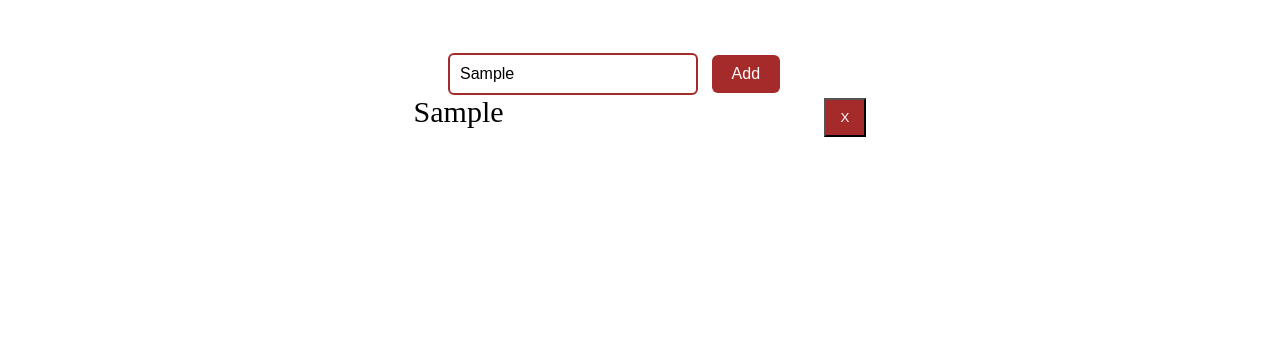
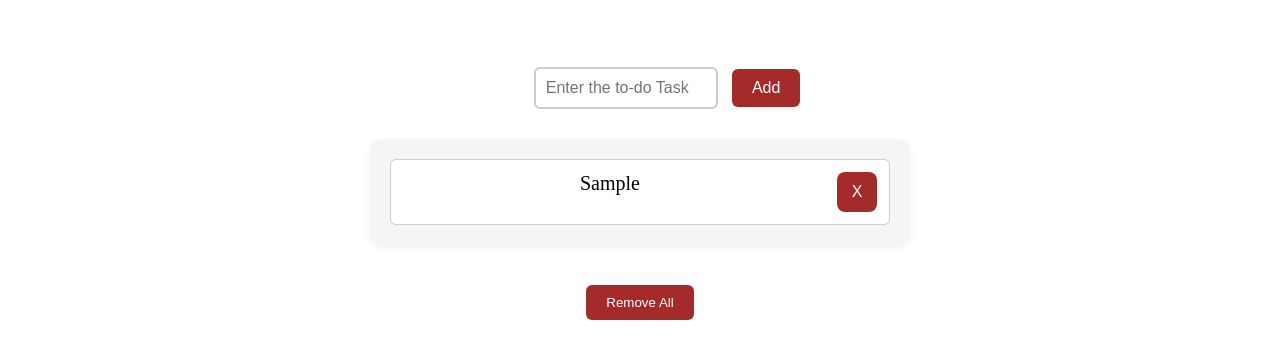
Before and after one commit to ashutoshvarmadhondi/My-Cohort-Learning, a plain HTML site: page Assignments/TodoWebApp/index.html in a window 1280 px wide. Both pictures are taken after typing "Sample" into the empty fields and a click on the button "Add". Shown: the part 60-418 px from the top of the page. Drawn offline with Linux system fonts and the light colour scheme.

Commit message:
fix all the bugs and release to-do app

```diff
--- a/Assignments/TodoWebApp/index.html
+++ b/Assignments/TodoWebApp/index.html
@@ -9,18 +9,18 @@
 <body>
     <h1 class = "H1">Todo-App</h1>
 
-    <div id = "todo-box">
-        <div id = "todo-innerbox">
-            <br>
-            <br>
-            <input id = "to-do-input"placeholder = "Enter the to-do Task" type="text">
-            <button id ="Add-Button">Add</button>
+    <div id="todo-box">
+        <div id="todo-content">
+            <div id="todo-innerbox">
+                <input id="to-do-input" placeholder="Enter the to-do Task" type="text">
+                <button id="Add-Button">Add</button>
+            </div>
+
+            <ul id="ul" style="display:none;">
+                <!-- Tasks will appear here -->
+            </ul>
+            <div id="remove-all-container"></div>
         </div>
-
-        <ul id = "ul">
-
-        </ul>
-    </div>
     </div>
     <script src = script.js></script>
 </body>
--- a/Assignments/TodoWebApp/script.js
+++ b/Assignments/TodoWebApp/script.js
@@ -1,20 +1,60 @@
 const toDoInput = document.getElementById('to-do-input');
 const AddButton = document.getElementById('Add-Button');
-const ul = document.getElementById('ul')
+const removeAllContainer = document.getElementById('remove-all-container');
 
-AddButton.addEventListener('click', ()=>{
-    const value = toDoInput.value;
+const ul = document.getElementById('ul');
+
+AddButton.addEventListener('click', () => {
+    const value = toDoInput.value.trim();
+    if (value === "") {
+        alert("Please enter a task.");
+        return;
+    }
+
     const li = document.createElement('li');
-    li.append(value)
+
+    const taskText = document.createElement('p');
+    taskText.innerText = value;
 
     const deleteButton = document.createElement('button');
-    deleteButton.innerText = "X"
+    deleteButton.innerText = "X";
 
-    deleteButton.addEventListener('click', () => li.remove())
-    li.append(deleteButton)
+    deleteButton.addEventListener('click', () => {
+        li.remove();
+        // Hide ul if all tasks are removed
+        if (ul.children.length === 0) {
+            ul.style.display = "none";
+        }
+    });
 
-    ul.append(li);
+    li.appendChild(taskText);
+    li.appendChild(deleteButton);
+    ul.appendChild(li);
+    ul.style.display = "flex";
+    toDoInput.value = "";
+    createRemoveAllButton();
+});
 
+function createRemoveAllButton() {
+    // Prevent duplicates
+    if (document.getElementById('remove-all-btn')) return;
 
+    const removeAllBtn = document.createElement('button');
+    removeAllBtn.id = 'remove-all-btn';
+    removeAllBtn.innerText = "Remove All";
+    removeAllBtn.style.marginTop = "20px";
+    removeAllBtn.style.padding = "10px 20px";
+    removeAllBtn.style.backgroundColor = "#a52a2a";
+    removeAllBtn.style.color = "white";
+    removeAllBtn.style.border = "none";
+    removeAllBtn.style.borderRadius = "6px";
+    removeAllBtn.style.cursor = "pointer";
 
-})
+    removeAllBtn.addEventListener('click', () => {
+        ul.innerHTML = "";
+        ul.style.display = "none";
+        removeAllBtn.remove();
+    });
+
+    removeAllContainer.appendChild(removeAllBtn);
+}
--- a/Assignments/TodoWebApp/style.css
+++ b/Assignments/TodoWebApp/style.css
@@ -7,6 +7,7 @@
     background-color: brown;
     padding: 10px;
 
+
 }
 
 #todo-innerbox {
@@ -14,8 +15,27 @@
     margin-top: 20px;;
 }
 
+#todo-box {
+
+    padding: 30px;
+    width: 60%;
+    margin: 20px auto;
+}
+
+#ul {
+    text-align: center;
+    background-color: #f5f5f5; /* Light background */
+    padding: 20px;
+    border-radius: 12px;
+    list-style: none;
+    width: 60%;
+    margin: 30px auto 0 auto;
+    box-shadow: 0 4px 8px rgba(0, 0, 0, 0.05);
+}
+
+
 #to-do-input {
-    width: 30%;
+    width: 40%;
     padding: 10px;
     font-size:16px;
     border:2px solid #ccc;
@@ -26,29 +46,65 @@
 
 }
 #ul {
-    text-align: center;
+    background-color: #f5f5f5;
+    padding: 20px;
+    border-radius: 12px;
+    list-style: none;
+    width: fit-content;
+    margin: 30px auto 0 auto;
+    box-shadow: 0 4px 8px rgba(0, 0, 0, 0.05);
+    display: flex;
+    flex-direction: column;
+    gap: 15px;
 }
 
 #ul li {
-    font-size: 30px;
+    display: flex;
+    justify-content: space-between;
+    align-items: flex-start;
+    width: 500px;
+    min-height: 60px;
+    padding: 12px;
+    background-color: white;
+    border: 1px solid #ccc;
+    border-radius: 6px;
+    font-size: 20px;
+    word-wrap: break-word;
+    overflow-wrap: break-word;
+    gap: 10px;
+    box-sizing: border-box;
+}
+
+
+#ul li p {
+    flex: 1;
+    margin: 0;
+    word-break: break-word;
+    overflow-wrap: break-word;
+    white-space: normal;
+    max-width: calc(100% - 60px);
 }
 
 #ul li button {
-    margin-left:25%;
-    padding:10px 15px;
+    width: 40px;
+    height: 40px;
+    font-size: 16px;
+    border-radius: 8px;
     background-color: #a52a2a;
+    color: white;
+    border: none;
     cursor: pointer;
-    color: #ffffff;
+    flex-shrink: 0;
+}
+#remove-all-container {
+    display: flex;
+    justify-content: center;
+    margin-top: 20px;
 }
 
 #ul li button:hover {
     background-color: #9acd32;
 }
-
-#to-do-input {
-    border-color:brown;
-}
-
 
 #Add-Button {
     padding:10px 20px;
@@ -60,10 +116,7 @@
     cursor: pointer;
     transition: background-color 0.3s;
 }
+
 #Add-Button:hover {
     background-color: #9acd32
 }
-
-#Add-button:hover {
-    background-color: #992222
-}
```
